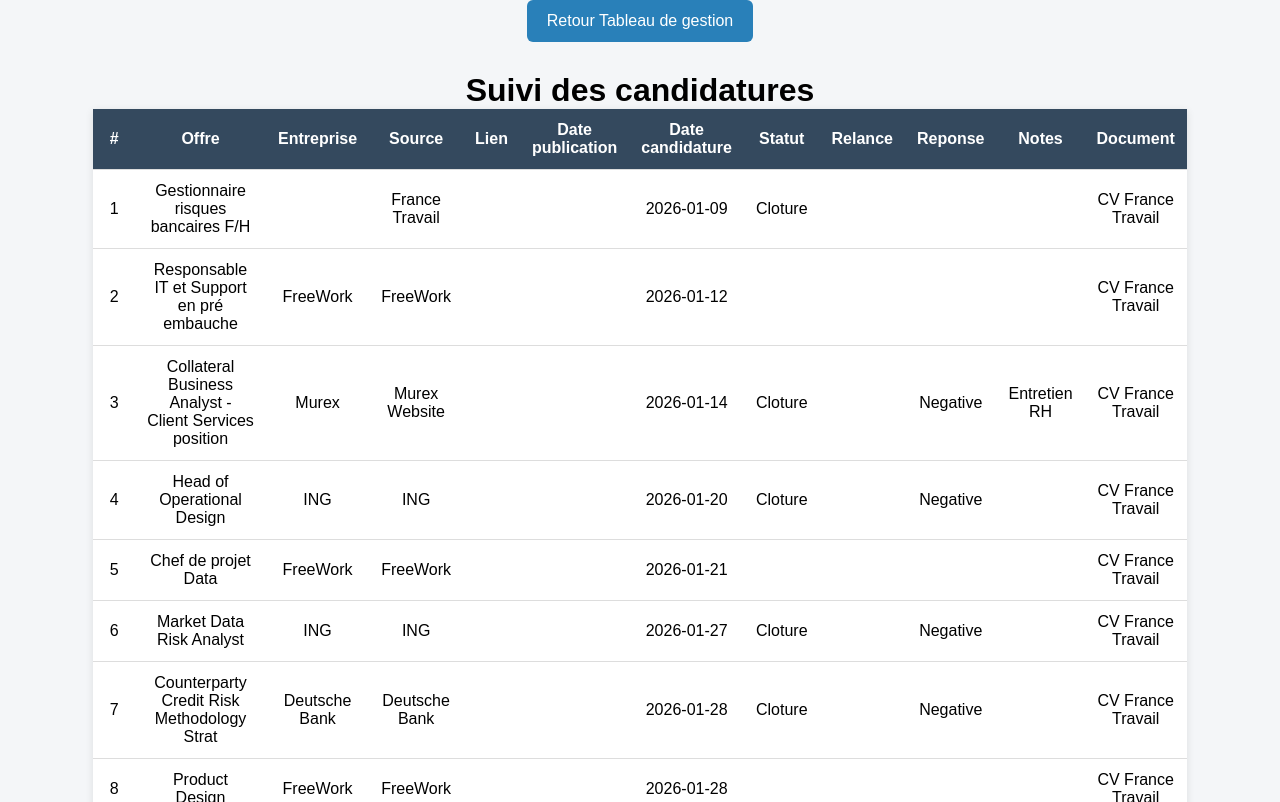
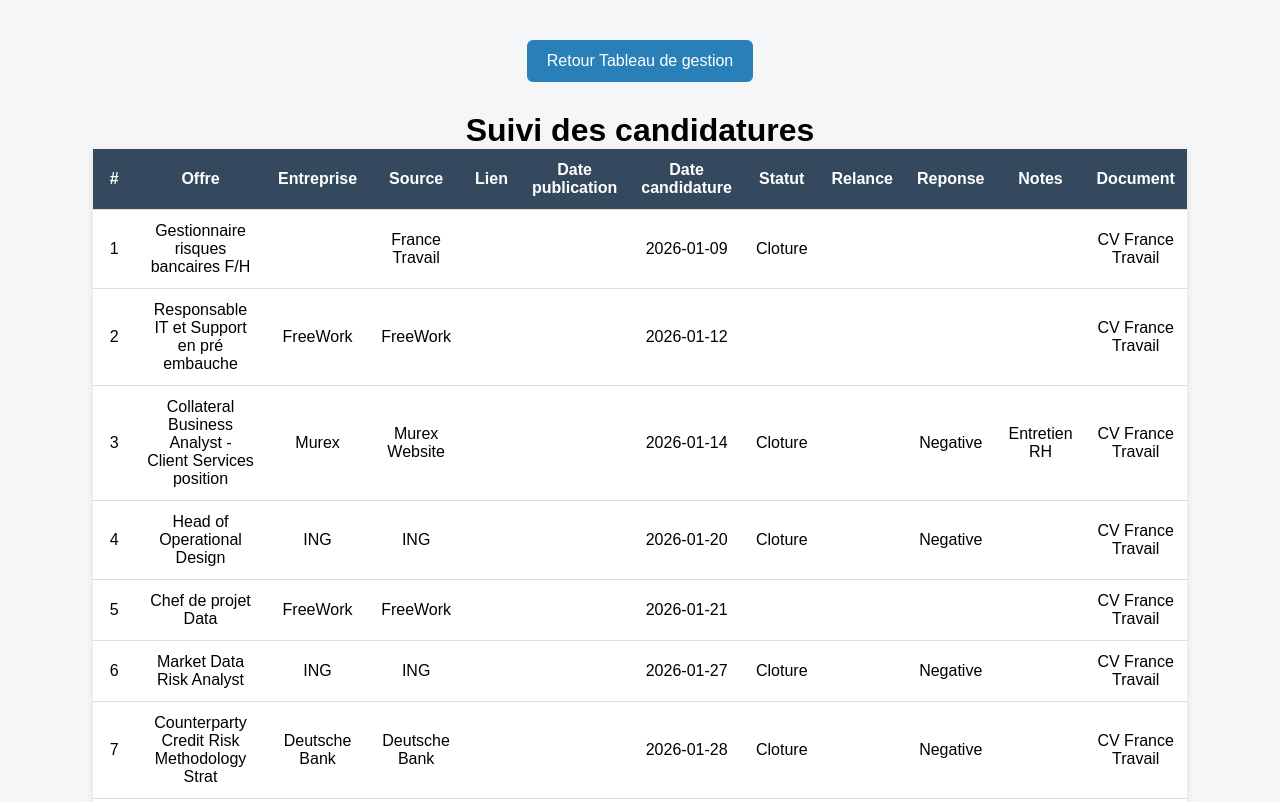
Before and after one commit to wwambapro/wwambapro.github.io, a plain HTML site: page candidatures.html in a window 1280 px wide. Shown: the top 802 px of the page. Drawn offline with Linux system fonts and the light colour scheme.

Commit message:
Update candidatures.html

```diff
--- a/candidatures.html
+++ b/candidatures.html
@@ -70,10 +70,8 @@
     </style>
 </head>
 <body>
-<div>
-    <div>
+    <div class="container">
             <a href="index.html" class="btn">Retour Tableau de gestion</a>
-    </div>
 
         <h1>Suivi des candidatures</h1>
         <table>
```
Lines whose indentation alone changed are shown as unchanged.
